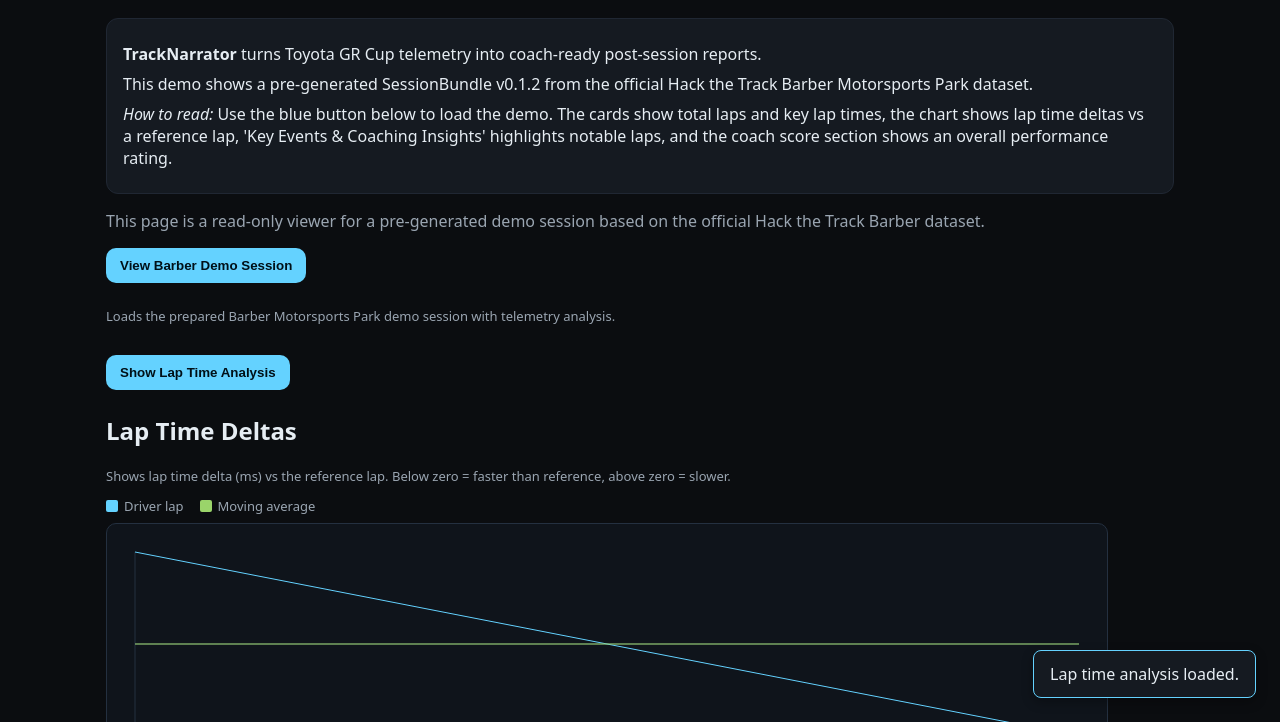
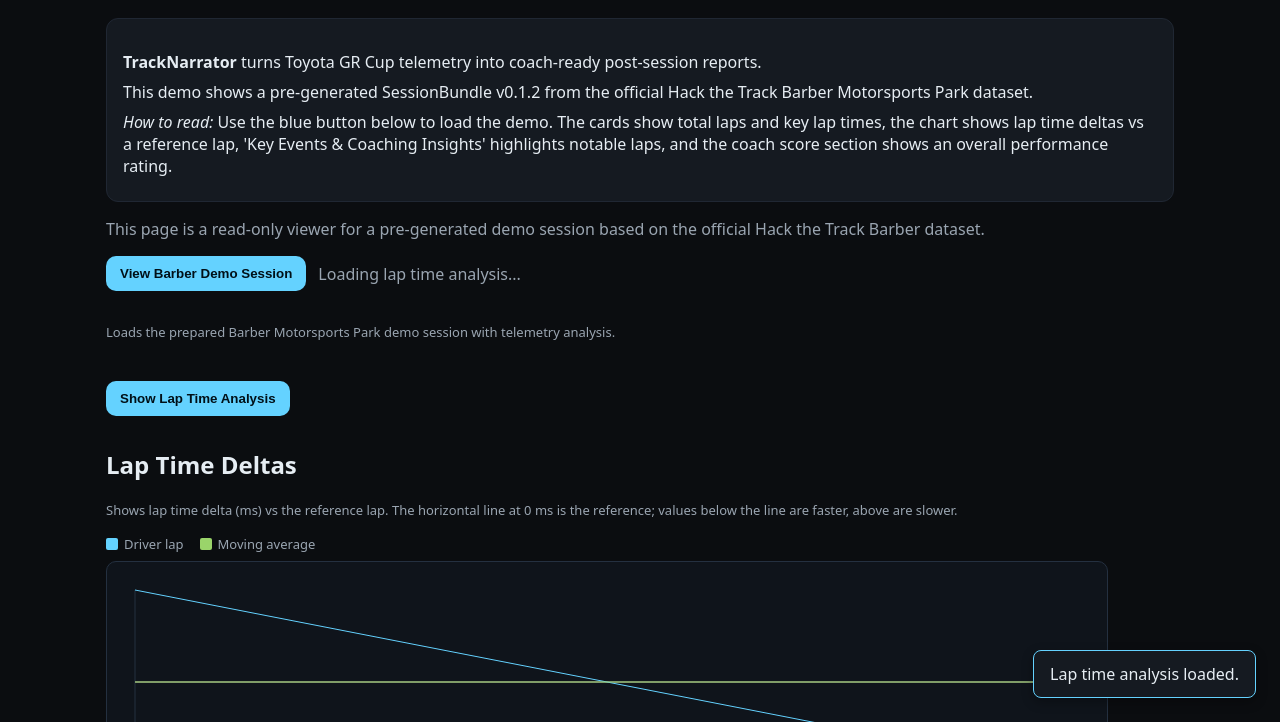
Before and after one commit to sofus-deng/tracknarrator, a plain HTML site: page docs/index.html in a window 1280 px wide. Both pictures are taken after a click on the button "Show Lap Time Analysis". Shown: the part 78-800 px from the top of the page. Drawn offline with Linux system fonts and the light colour scheme.

Commit message:
docs: wire demo kpis and refine chart and layout

```diff
--- a/docs/app.js
+++ b/docs/app.js
@@ -188,13 +188,12 @@ async function fetchViz() {
 
     if (vizData && vizData.lap_delta_series) {
       drawLapChart(vizData.lap_delta_series);
-      status.textContent = '';
       showToast('Lap time analysis loaded.');
     } else {
-      status.textContent = 'Lap time analysis not available for this demo.';
+      showToast('Lap time analysis not available for this demo.');
     }
   } catch (e) {
-    status.textContent = 'Could not load lap time analysis.';
+    showToast('Could not load lap time analysis.');
     console.error(e);
   }
 }
@@ -203,18 +202,29 @@ function drawLapChart(series) {
   const ctx = cv.getContext('2d'); ctx.clearRect(0, 0, cv.width, cv.height);
   const W = cv.width, H = cv.height, pad = 28;
   const xs = series.map(d => d.lap_no), ys = series.map(d => d.delta_ms_to_median);
-  const minY = Math.min(...ys), maxY = Math.max(...ys);
+  let minY = Math.min(...ys), maxY = Math.max(...ys);
+
+  // Ensure zero is always visible in the chart
+  const range = maxY - minY;
+  const padding = range * 0.1; // Add 10% padding
+  if (minY > 0) minY = -padding;
+  if (maxY < 0) maxY = padding;
+
   const xMin = Math.min(...xs), xMax = Math.max(...xs);
   const x = (v) => pad + (W - 2 * pad) * (v - xMin) / (xMax - xMin || 1);
   const y = (v) => H - pad - (H - 2 * pad) * (v - minY) / ((maxY - minY) || 1);
+
   // axes
   ctx.strokeStyle = "#243040"; ctx.beginPath(); ctx.moveTo(pad, H - pad); ctx.lineTo(W - pad, H - pad); ctx.moveTo(pad, pad); ctx.lineTo(pad, H - pad); ctx.stroke();
-  // zero line
-  if (minY < 0 && maxY > 0) { ctx.strokeStyle = "#3a485a"; ctx.beginPath(); ctx.moveTo(pad, y(0)); ctx.lineTo(W - pad, y(0)); ctx.stroke(); }
+
+  // zero baseline - always visible and more prominent
+  ctx.strokeStyle = "#666666"; ctx.lineWidth = 2; ctx.beginPath(); ctx.moveTo(pad, y(0)); ctx.lineTo(W - pad, y(0)); ctx.stroke(); ctx.lineWidth = 1;
+
   // line
   ctx.strokeStyle = "#64d2ff"; ctx.beginPath();
   series.forEach((d, i) => { const xx = x(d.lap_no), yy = y(d.delta_ms_to_median); i ? ctx.lineTo(xx, yy) : ctx.moveTo(xx, yy); });
   ctx.stroke();
+
   // moving average
   ctx.strokeStyle = "#9ad46a"; ctx.beginPath();
   series.forEach((d, i) => { const xx = x(d.lap_no), yy = y(d.delta_ma3); i ? ctx.lineTo(xx, yy) : ctx.moveTo(xx, yy); });
--- a/docs/index.html
+++ b/docs/index.html
@@ -50,8 +50,7 @@
     </section>
     <section>
       <h2>Lap Time Deltas</h2>
-      <p class="helper-text">Shows lap time delta (ms) vs the reference lap. Below zero = faster than reference, above
-        zero = slower.</p>
+      <p class="helper-text">Shows lap time delta (ms) vs the reference lap. The horizontal line at 0 ms is the reference; values below the line are faster, above are slower.</p>
       <div class="chart-legend">
         <span class="legend-item"><span class="legend-color" style="background:#64d2ff;"></span> Driver lap</span>
         <span class="legend-item"><span class="legend-color" style="background:#9ad46a;"></span> Moving average</span>
--- a/docs/styles.css
+++ b/docs/styles.css
@@ -35,7 +35,7 @@ body {
   display: flex;
   gap: 12px;
   align-items: center;
-  margin: 12px 0 24px
+  margin: 16px 0 32px
 }
 
 button {
@@ -105,7 +105,7 @@ th {
   display: flex;
   gap: 16px;
   flex-wrap: wrap;
-  margin: 6px 0 18px
+  margin: 8px 0 24px
 }
 
 .kpi {
@@ -125,6 +125,7 @@ th {
   border-radius: 12px;
   padding: 16px;
   margin: 16px 0;
+  padding-top: 24px;
 }
 
 .intro-block p {
@@ -134,7 +135,7 @@ th {
 .helper-text {
   font-size: 13px;
   color: var(--muted);
-  margin: 4px 0 12px;
+  margin: 4px 0 16px;
 }
 
 .docs-links {
```
